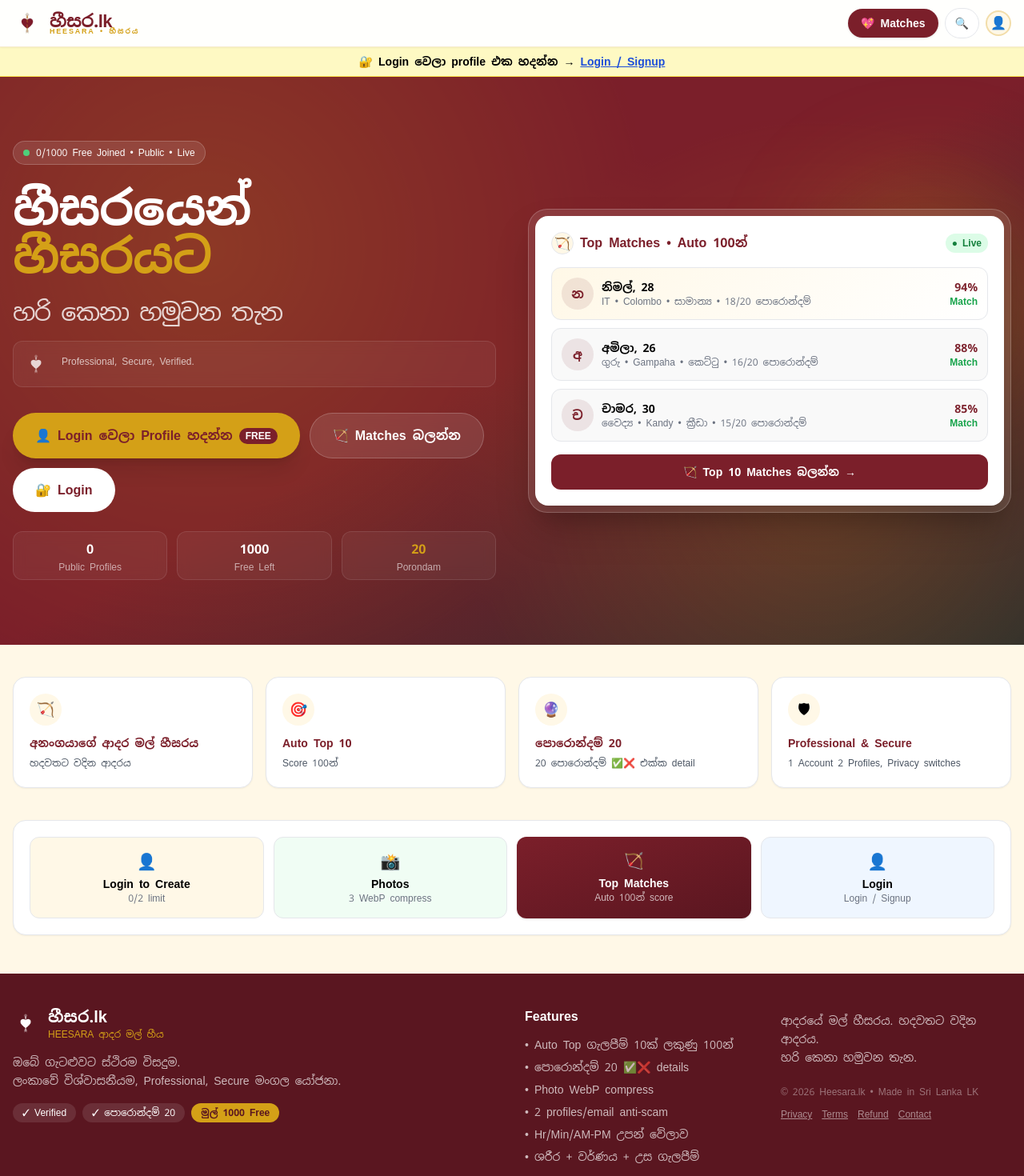
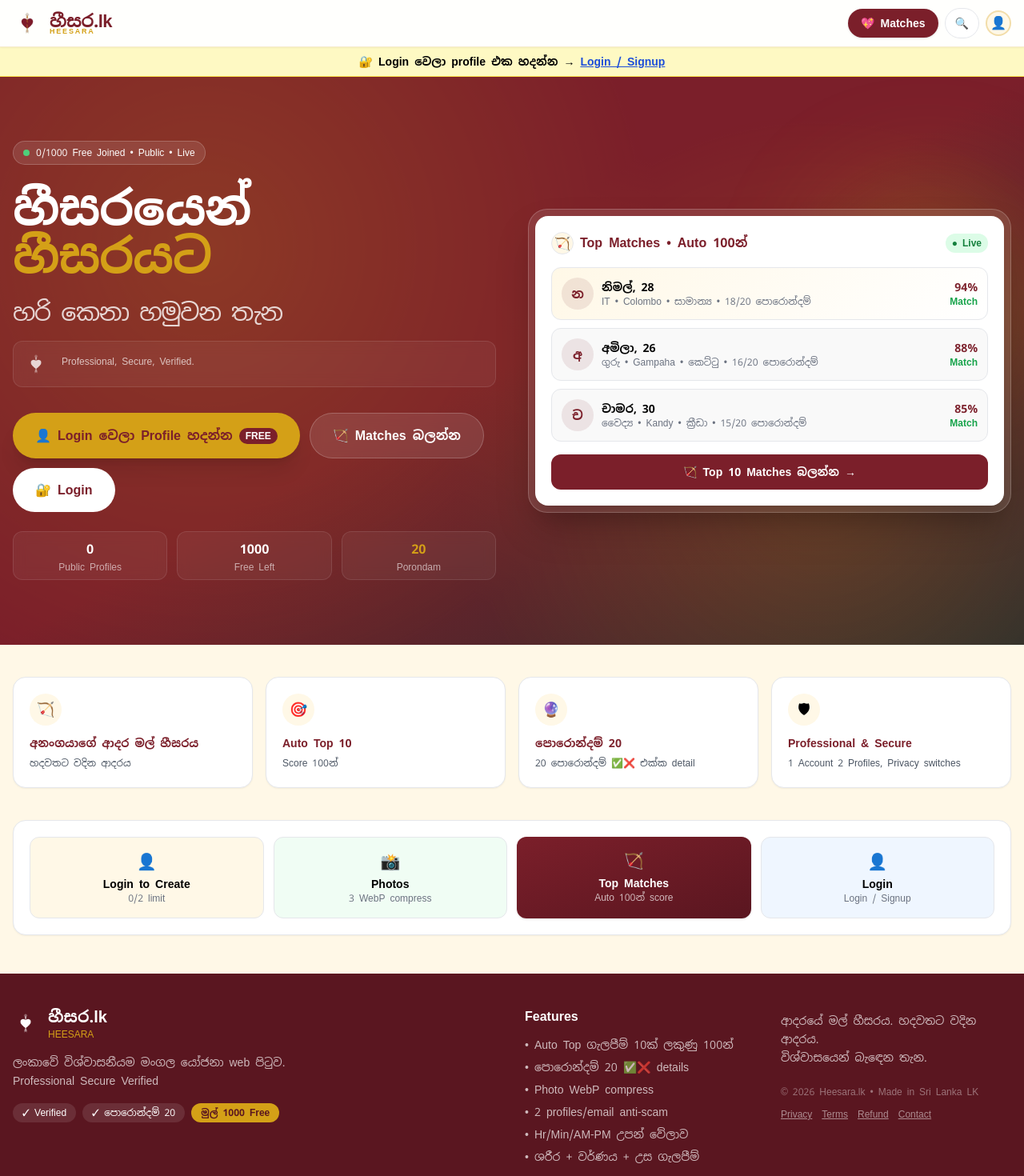
Before and after one commit to heesara-lk/heesara-lk, a Next.js app: page / in a window 1280 px wide. Shown: the top 1470 px of the page at 80% size. Built offline with nearby package versions, Linux system fonts and the light colour scheme; no server answers; the database is empty.

Commit message:
Add files via upload

```diff
--- a/app/components/Footer.tsx
+++ b/app/components/Footer.tsx
@@ -9,12 +9,12 @@
             <img src="/logo.png" alt="heesara" className="h-8 w-auto brightness-0 invert" />
             <div>
               <p className="font-bold text-xl">හීසර.lk</p>
-              <p className="text-xs text-[#D4A017]">HEESARA ආදර මල් හීය</p>
+              <p className="text-xs text-[#D4A017]">HEESARA</p>
             </div>
           </div>
           <p className="mt-4 text-sm text-white/70 leading-relaxed">
-            ඔබේ ගැටළුවට ස්ථිරම විසදුම.<br/>
-            ලංකාවේ විශ්වාසනීයම, Professional, Secure මංගල යෝජනා.
+            ලංකාවේ විශ්වාසනීයම මංගල යෝජනා web පිටුව.<br/>
+           Professional    Secure    Verified
           </p>
           <div className="mt-4 flex gap-2">
             <span className="text-xs bg-white/10 px-3 py-1 rounded-full">✓ Verified</span>
@@ -39,7 +39,7 @@
           {/* REMOVED: අර්ථය heading as requested */}
           <p className="text-sm text-white/70 leading-relaxed mt-2">
             ආදරයේ මල් හීසරය. හදවතට වදින ආදරය.<br/>
-            හරි කෙනා හමුවන තැන.
+            විශ්වාසයෙන් බැඳෙන තැන.
           </p>
           <p className="text-xs text-white/40 mt-6">© 2026 Heesara.lk • Made in Sri Lanka LK</p>
           <div className="mt-3 flex gap-3 text-xs text-white/50">
--- a/app/components/Header.tsx
+++ b/app/components/Header.tsx
@@ -14,10 +14,10 @@
     <header className="sticky top-0 z-50 backdrop-blur-xl bg-white/90 border-b border-[#D4A017]/20 shadow-sm">
       <div className="max-w-7xl mx-auto px-4 py-2.5 flex justify-between items-center">
         <Link href="/" className="flex items-center gap-2.5">
-          <img src="/logo.png" alt="Heesara.lk - හීසරය" className="h-9 w-auto" />
+          <img src="/logo.png" alt="Heesara.lk" className="h-9 w-auto" />
           <div className="leading-none">
             <h1 className="font-bold text-[#7B1F2A] text-[22px] tracking-tight" style={{fontFamily:'Noto Serif Sinhala, serif'}}>හීසර.lk</h1>
-            <p className="text-[9px] text-[#D4A017] tracking-[0.2em] font-bold -mt-0.5">HEESARA • හීසරය</p>
+            <p className="text-[9px] text-[#D4A017] tracking-[0.2em] font-bold -mt-0.5">HEESARA</p>
           </div>
         </Link>
         <nav className="flex items-center gap-2">
```
